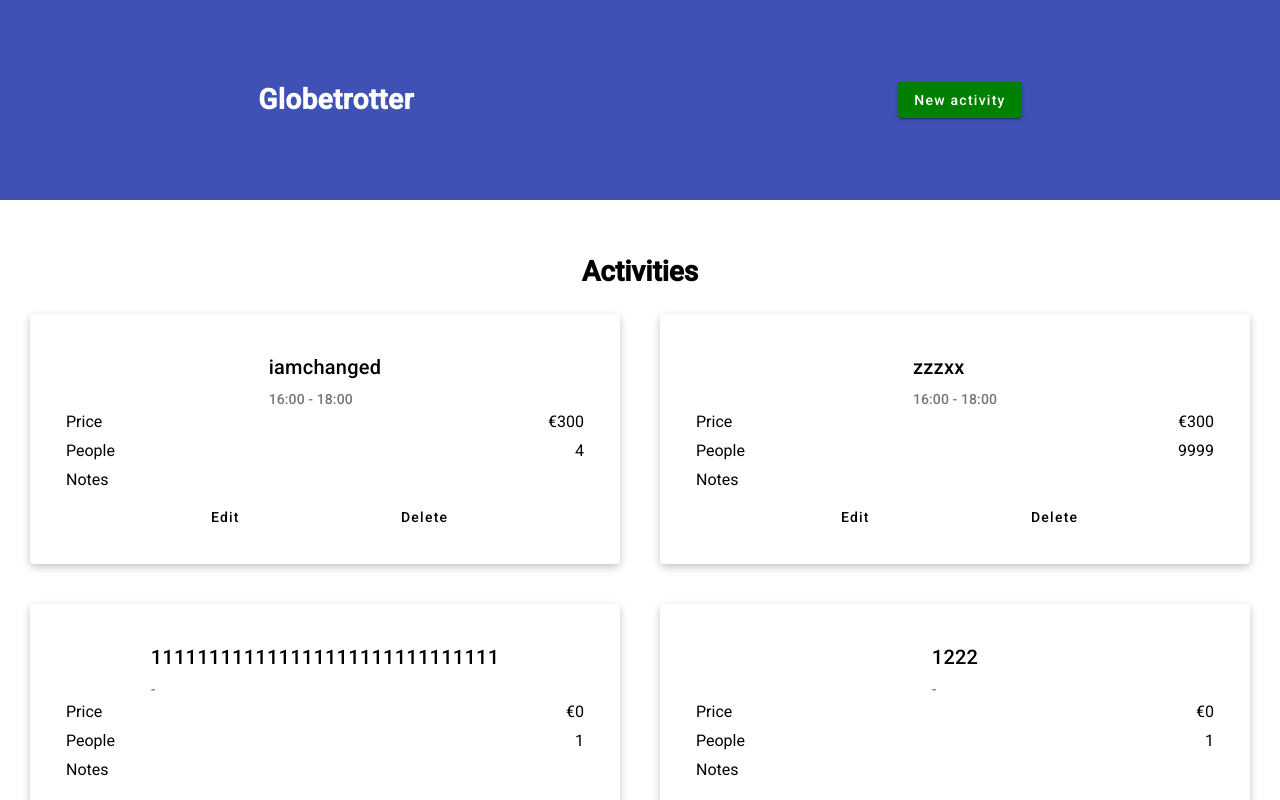
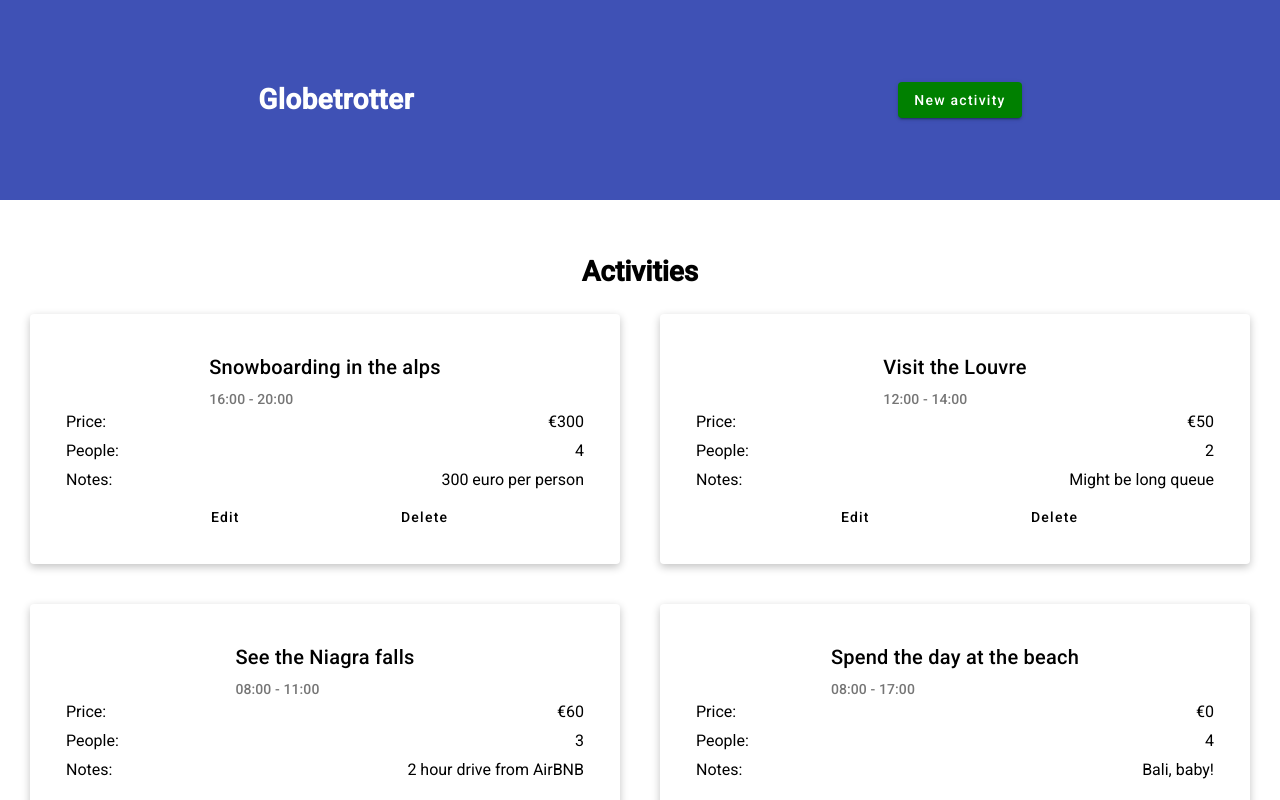
Before and after one commit to joerylander/globetrotter, an Angular app: page / in a window 1280 px wide. Built offline with nearby package versions, Linux system fonts and the light colour scheme; data requests are answered from the project's data file.

Commit message:
clean up

```diff
--- a/db.json
+++ b/db.json
@@ -2,102 +2,48 @@
   "activities": [
     {
       "id": 2,
-      "name": "iamchanged",
+      "name": "Snowboarding in the alps",
       "from": "16:00",
-      "to": "18:00",
+      "to": "20:00",
       "price": 300,
       "numOfPpl": 4,
-      "notes": ""
+      "notes": "300 euro per person"
     },
     {
       "id": 3,
-      "name": "zzzxx",
-      "from": "16:00",
-      "to": "18:00",
-      "price": 300,
-      "numOfPpl": 9999,
-      "notes": ""
+      "name": "Visit the Louvre",
+      "from": "12:00",
+      "to": "14:00",
+      "price": "50",
+      "numOfPpl": "2",
+      "notes": "Might be long queue"
     },
     {
-      "name": "111111111111111111111111111111",
-      "price": 0,
-      "numOfPpl": 1,
-      "id": 5
+      "id": 5,
+      "name": "See the Niagra falls",
+      "from": "08:00",
+      "to": "11:00",
+      "price": "60",
+      "numOfPpl": "3",
+      "notes": "2 hour drive from AirBNB"
     },
     {
-      "name": "1222",
+      "id": 6,
+      "name": "Spend the day at the beach ",
+      "from": "08:00",
+      "to": "17:00",
       "price": 0,
-      "numOfPpl": 1,
-      "id": 6
+      "numOfPpl": "4",
+      "notes": "Bali, baby!"
     },
     {
-      "name": "34321",
-      "from": "",
-      "to": "",
-      "price": 0,
-      "numOfPpl": 1,
-      "notes": "",
-      "id": 7
-    },
-    {
-      "name": "325325",
-      "from": "",
-      "to": "",
-      "price": 0,
-      "numOfPpl": 1,
-      "notes": "",
-      "id": 8
-    },
-    {
-      "name": "5135315",
-      "from": "",
-      "to": "",
-      "price": 0,
-      "numOfPpl": 1,
-      "notes": "",
-      "id": 9
-    },
-    {
-      "name": "hejj",
-      "price": 0,
-      "numOfPpl": 1,
-      "id": 10
-    },
-    {
-      "name": "testetesttest",
-      "price": 0,
-      "numOfPpl": 1,
-      "id": 11
-    },
-    {
-      "name": "testetest",
-      "from": "",
-      "to": "",
-      "price": 0,
-      "numOfPpl": 1,
-      "notes": "",
-      "id": 12
-    },
-    {
-      "name": "ssss",
-      "from": "",
-      "to": "",
-      "price": 0,
-      "numOfPpl": 1,
-      "notes": "",
-      "id": 13
-    },
-    {
-      "name": "asss",
-      "price": 0,
-      "numOfPpl": 1,
-      "id": 14
-    },
-    {
-      "name": "braaaa",
-      "price": 0,
-      "numOfPpl": 1,
-      "id": 15
+      "id": 8,
+      "name": "Forest hiking",
+      "from": "10:00",
+      "to": "16:00",
+      "price": "100",
+      "numOfPpl": "2",
+      "notes": "Money for food supplies"
     }
   ]
 }
--- a/src/app/components/activity-card/activity-card.component.css
+++ b/src/app/components/activity-card/activity-card.component.css
@@ -11,6 +11,10 @@
 
 .card__text-wrapper {
   margin-bottom: 5px;
+}
+
+.card__text--notes {
+  word-break: break-all;
 }
 
 .mat-mdc-card-content {
--- a/src/app/components/activity-card/activity-card.component.html
+++ b/src/app/components/activity-card/activity-card.component.html
@@ -7,16 +7,16 @@
   </mat-card-header>
   <mat-card-content>
     <div class="flex justify-between card__text-wrapper">
-      <p class="align-self-start">Price &nbsp;</p>
+      <p class="align-self-start">Price: &nbsp;</p>
       <p>€{{ activity.price }}</p>
     </div>
     <div class="flex justify-between card__text-wrapper">
-      <p class="align-self-start">People &nbsp;</p>
+      <p class="align-self-start">People: &nbsp;</p>
       <p>{{ activity.numOfPpl }}</p>
     </div>
     <div class="flex justify-between card__text-wrapper">
-      <p class="align-self-start">Notes &nbsp;</p>
-      <p>{{ activity.notes }}</p>
+      <p class="align-self-start">Notes: &nbsp;</p>
+      <p class="card__text--notes">{{ activity.notes }}</p>
     </div>
   </mat-card-content>
   <mat-card-actions class="flex justify-evenly">
--- a/src/app/components/activity-form/activity-form.component.html
+++ b/src/app/components/activity-form/activity-form.component.html
@@ -19,23 +19,11 @@
   </mat-form-field>
   <mat-form-field>
     <mat-label>From</mat-label>
-    <input
-      matInput
-      placeholder="From"
-      [(ngModel)]="from"
-      name="from"
-      placeholder="Optional..."
-    />
+    <input matInput placeholder="From" [(ngModel)]="from" name="from" />
   </mat-form-field>
   <mat-form-field>
     <mat-label>To</mat-label>
-    <input
-      matInput
-      placeholder="To"
-      [(ngModel)]="to"
-      name="to"
-      placeholder="Optional..."
-    />
+    <input matInput placeholder="To" [(ngModel)]="to" name="to" />
   </mat-form-field>
   <mat-form-field>
     <mat-label>Price</mat-label>
@@ -66,7 +54,7 @@
       placeholder="Notes"
       [(ngModel)]="notes"
       name="notes"
-      placeholder="Optional..."
+      maxlength="30"
     />
   </mat-form-field>
   <button type="submit" mat-raised-button color="primary">Save</button>
```
Also changed, not shown: src/app/components/header/header.component.ts (+0 -15 lines).
